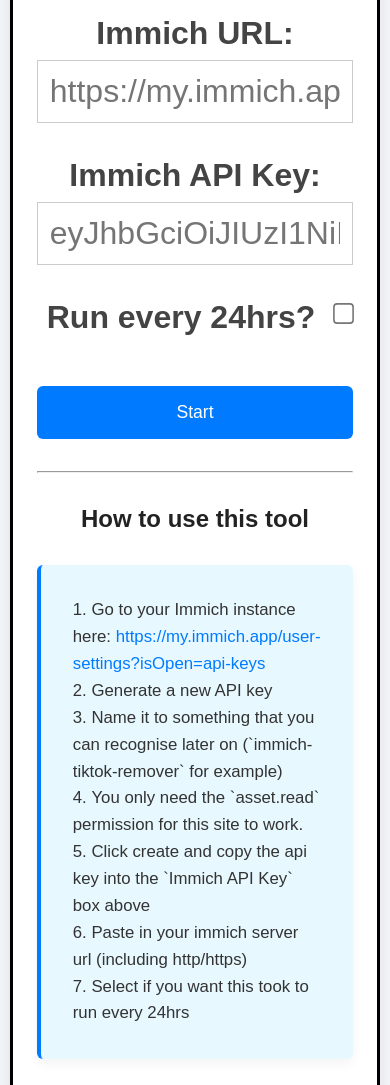
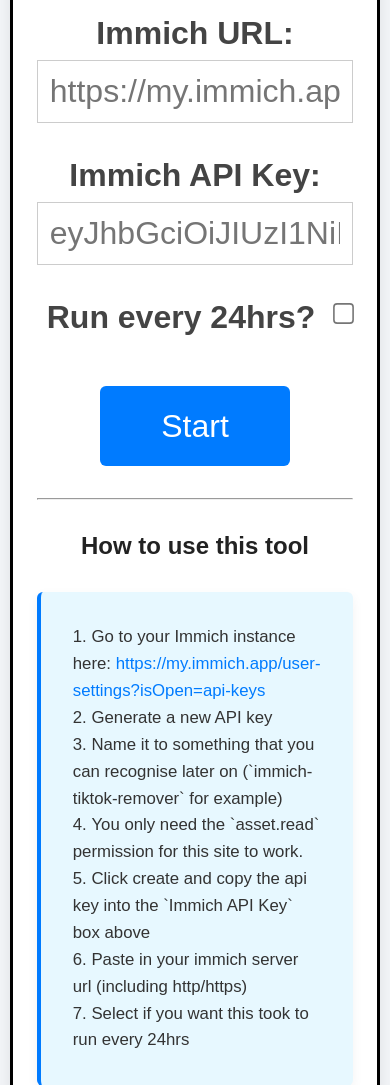
Before and after one commit to alyssaholland99/immich-tiktok-remover-web, a Flask app: page / in a window 390 px wide. Shown: the part 180-1265 px from the top of the page. Run offline with Flask 2, Linux system fonts and the light colour scheme.

Commit message:
Increased the size of the button on mobile

```diff
--- a/site/static/styles.css
+++ b/site/static/styles.css
@@ -242,8 +242,10 @@ pre code {
   }
 
   form button {
-    width: 100%;
+    width: 60%;
+    height: 5rem;
     font-size: 1.1rem;
     padding: 1rem;
+    font-size: 2rem;
   }
 }
```
